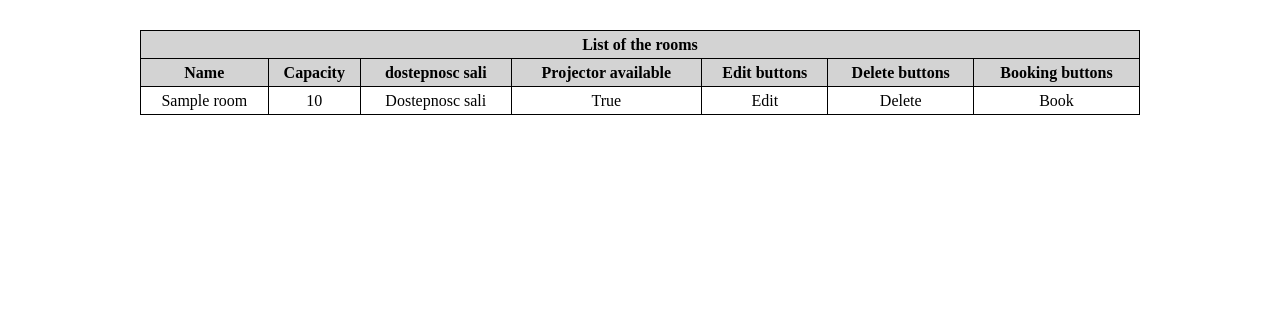
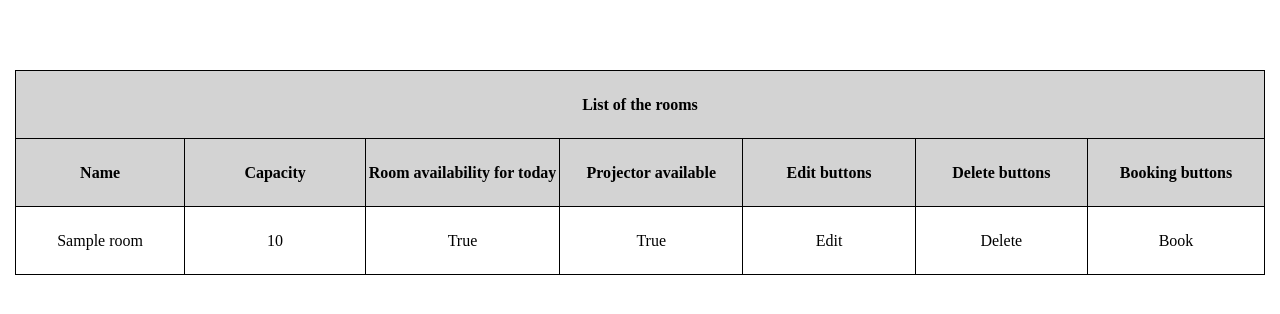
Before and after one commit to maksblink/conference-rooms, a Django app: page /room/ in a window 1280 px wide. Shown: the top 314 px of the page. Run offline with Django 3.2, Linux system fonts and the light colour scheme; tables that the repository leaves empty hold one stand-in row (values such as "Sample post").

Commit message:
date vs datetime

```diff
--- a/conference_rooms/main_app/templates/main_app/room_details.html
+++ b/conference_rooms/main_app/templates/main_app/room_details.html
@@ -19,8 +19,8 @@
             <td>{{ room.capacity }}</td>
         </tr>
         <tr>
-            <th>dostepnosc sali</th>
-            <td>Dostepnosc sali</td>
+            <th>Room availability</th>
+            <td>{{ available }}</td>
         </tr>
         <tr>
             <th>Projector available</th>
@@ -47,7 +47,7 @@
         h3 { text-align: center; margin-top: 50px; }
         a { text-decoration:none; color: inherit; }
         a:hover { color: blue; }
-        table { width: 650px; margin: 30px auto 20px auto; border-collapse: collapse; }
+        table { width: 950px; margin: 30px auto 20px auto; border-collapse: collapse; }
         table th { background: lightgray; }
         table td, table th { border: 1px solid black; text-align: center; height: 30px; }
     </style>
--- a/conference_rooms/main_app/templates/main_app/show_rooms.html
+++ b/conference_rooms/main_app/templates/main_app/show_rooms.html
@@ -13,31 +13,31 @@
         <tr>
             <th>Name</th>
             <th>Capacity</th>
-            <th>dostepnosc sali</th>
+            <th>Room availability for today</th>
             <th>Projector available</th>
             <th>Edit buttons</th>
             <th>Delete buttons</th>
             <th>Booking buttons</th>
         </tr>
-        {% for room in rooms %}
+        {% for room, avalable in today_room_reservation %}
             <tr>
-                <td><a href="/room/{id}/">{{ room.name }}</a></td>
+                <td><a href="{% url 'room_details' room.id %}">{{ room.name }}</a></td>
                 <td>{{ room.capacity }}</td>
-                <td>Dostepnosc sali</td>
+                <td>{{ avalable }}</td>
                 <td>{{ room.projector_available }}</td>
-                <td><a href="/room/modify/{id}/">Edit</a></td>
-                <td><a href="/room/delete/{id}">Delete</a></td>
-                <td><a href="/room/reserve/{id}">Book</a></td>
+                <td><a href="{% url 'edit_room' room.id %}">Edit</a></td>
+                <td><a href="{% url 'delete_room' room.id %}">Delete</a></td>
+                <td><a href="{% url 'book_room' room.id %}">Book</a></td>
             </tr>
         {% endfor %}
     </table>
     <style>
-        h1 { text-align: center; margin-top: 50px; }
+        h1 { text-align: center; margin-top: 10px; }
         a { text-decoration:none; color: inherit; }
         a:hover { color: blue; }
-        table { width: 1000px; margin: 30px auto 20px auto; border-collapse: collapse; }
+        table { width: 1250px; margin: 70px auto 20px auto; border-collapse: collapse; }
         table th { background: lightgray; }
-        table td, table th { border: 1px solid black; text-align: center; height: 25px; }
+        table td, table th { border: 1px solid black; text-align: center; height: 65px; width: 1000px}
     </style>
 </body>
 </html>
--- a/conference_rooms/main_app/views.py
+++ b/conference_rooms/main_app/views.py
@@ -1,4 +1,4 @@
-from datetime import datetime
+import datetime
 
 from django.core.exceptions import ObjectDoesNotExist
 from django.db import IntegrityError
@@ -38,15 +38,25 @@ class AddRoom(View):
         except IntegrityError:
             return render(request, 'main_app/add_room.html',
                           context={'errors': "Room with this name is already exists!"})
-        return HttpResponseRedirect('http://127.0.0.1:8000/home')
+        return HttpResponseRedirect('/home')
 
 
 class ShowRooms(View):
     def get(self, request):
         rooms = Room.objects.all()
-        if not rooms.first():
+        if not rooms.first():  # empty?
             return HttpResponse("No rooms available ")
-        return render(request, 'main_app/show_rooms.html', context={'rooms': rooms})
+        today = datetime.date.today()
+        today_room_reservation = []
+        for room in rooms:
+            available = True
+            for r in room.reservation_set.all():
+                if r.date == today:
+                    available = False
+                    break
+            today_room_reservation.append((room, available))
+        return render(request, 'main_app/show_rooms.html',
+                      context={'today_room_reservation': today_room_reservation})
 
 
 class DeleteRoom(View):
@@ -56,7 +66,7 @@ class DeleteRoom(View):
             room.delete()
         except ObjectDoesNotExist:
             return HttpResponse("This room is not exists!")
-        return HttpResponseRedirect('http://127.0.0.1:8000/room')
+        return HttpResponseRedirect('/room')
 
 
 class EditRoom(View):
@@ -109,13 +119,13 @@ class BookTheRoom(View):
     def post(self, request, id_room):
         comment = request.POST.get('comment')
         date_of_r = request.POST.get('book_date')
-        date_of_r = datetime.strptime(date_of_r, '%Y-%m-%d')
+        date_of_r = datetime.datetime.strptime(date_of_r, '%Y-%m-%d')
         try:
-            test_get = Reservation.objects.get(date=date_of_r, room_id=id_room)
+            test_get = Reservation.objects.get(date=date_of_r.date(), room_id=id_room)
             return render(request, 'main_app/book_the_room.html',
                           context={'errors': "This room is already booked on this date!"})
         except ObjectDoesNotExist:
-            if date_of_r > datetime.now():
+            if date_of_r.date() >= datetime.date.today():
                 new_reservation = Reservation.objects.create(date=date_of_r, comment=comment, room_id=id_room)
                 return HttpResponseRedirect(reverse('show_rooms'))
             else:
@@ -127,9 +137,14 @@ class RoomDetails(View):
     def get(self, request, id_room):
         try:
             room = Room.objects.get(id=id_room)
-            reservations = Reservation.objects.filter(room_id__id=id_room)  # <----- How does it work!
-            reservations = Reservation.objects.order_by('-date')  # <---------- And how to connect these two conditions?
+            today = datetime.date.today()
+            available = True
+            for r in room.reservation_set.all():
+                if r.date == today:
+                    available = False
+                    break
+            reservations = Reservation.objects.filter(room_id=id_room).order_by('-date')  # <----- How does it work!
             return render(request, 'main_app/room_details.html',
-                          context={'room': room, 'reservations': reservations})
+                          context={'room': room, 'reservations': reservations, 'available': available})
         except ObjectDoesNotExist:
             return HttpResponse("This room is not exists!")
```
